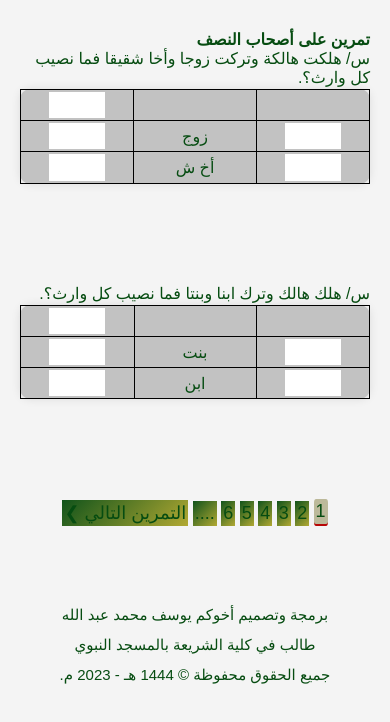
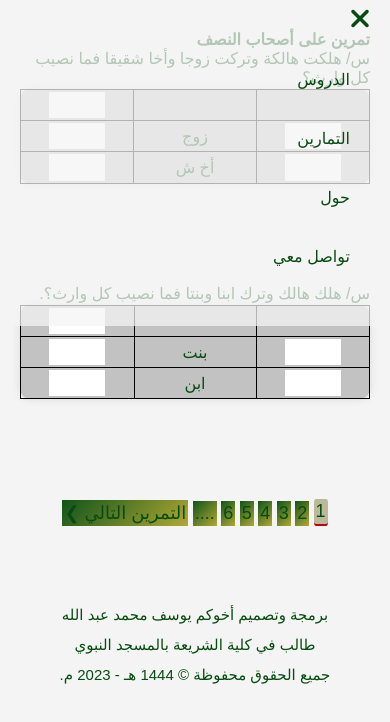
Before and after one commit to yousse7f/tmaFaraeid, a plain HTML site: page nesf.html in a window 390 px wide. Both pictures are taken after a click on the link 264 px from the left and 34 px from the top of the page. Shown: the part 70-792 px from the top of the page. Drawn offline with Linux system fonts and the light colour scheme.

Commit message:
Update nesf.html

```diff
--- a/nesf.html
+++ b/nesf.html
@@ -165,6 +165,10 @@
         </div>
     </div>
     <script>
+         function toggleMenu() {
+            var sidenav = document.getElementById('sidenav');
+            sidenav.style.display = (sidenav.style.display == 'none' || sidenav.style.display == '') ? 'block' : 'none';
+        }
         // تعريف المتغيرات
 const inheritanceRows = [
     // 1صفوف الجدول
```
